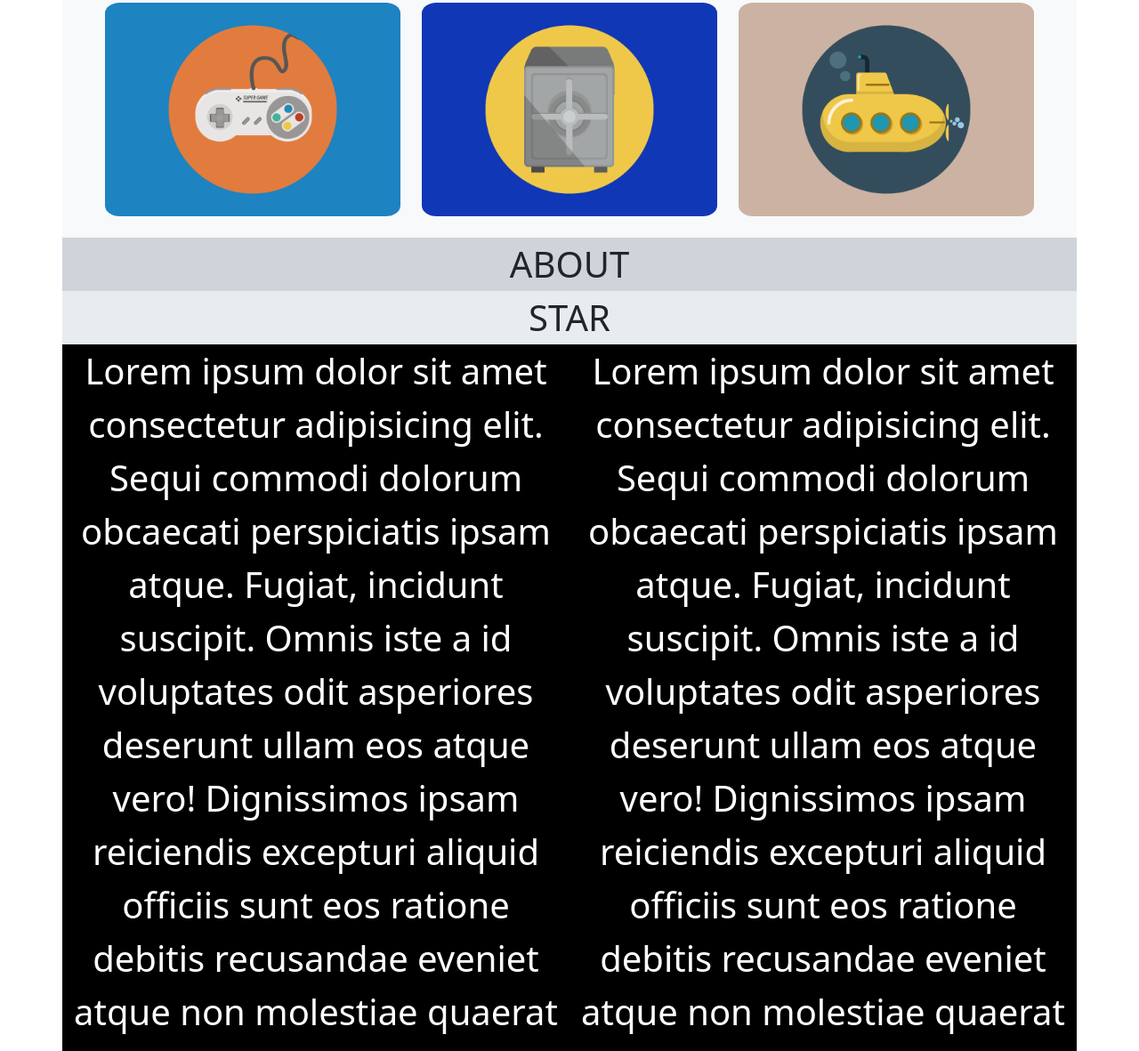
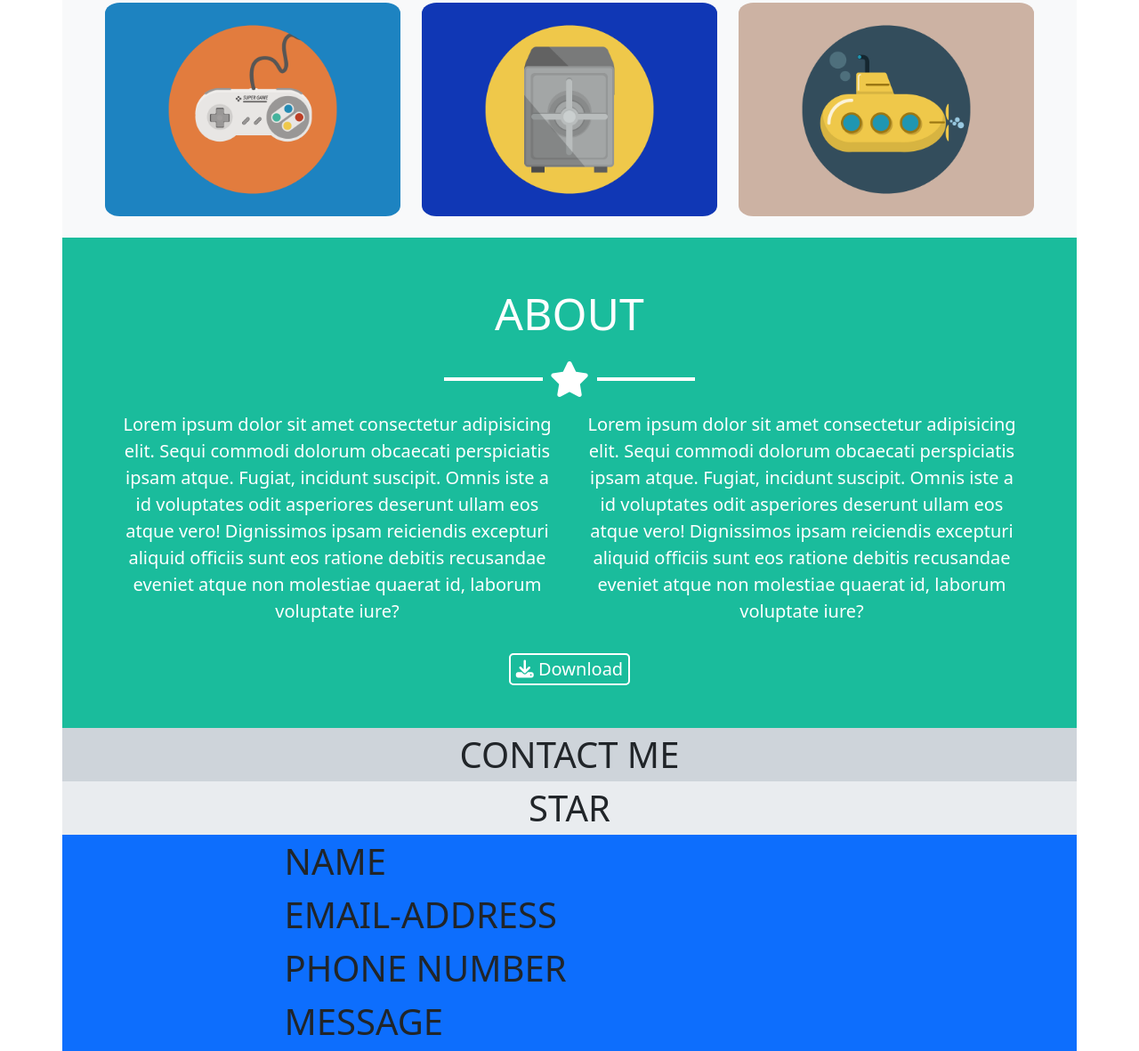
Before and after one commit to Giovanni-Damico98/html-css-bootstrap-freelancer, a plain HTML site: page index.html in a window 1280 px wide. Shown: the part 915-2096 px from the top of the page at 89% size. Drawn offline with nearby package versions, Linux system fonts and the light colour scheme.

Commit message:
section 3 complete

```diff
--- a/index.html
+++ b/index.html
@@ -120,15 +120,19 @@
     </div>
 
     <!-- SEZIONE TRE -->
-    <div class="container">
+    <div class="container bg-first-section">
       <div class="row d-flex">
-        <div class="col-12 bg-dark-subtle text-center font-size3">ABOUT</div>
-        <div class="col-12 bg-body-secondary text-center font-size3">STAR</div>
+        <div class="col-12 text-center text-white font-size2 pt-5">ABOUT</div>
+        <div
+          class="col-12 bg-first-section font-size3 d-flex justify-content-center p-3"
+        >
+          <div class="star-line"></div>
+          <i class="fa-solid fa-star text-white px-2"></i>
+          <div class="star-line"></div>
+        </div>
         <div class="col-12 d-flex justify-content-center">
-          <div class="row d-flex justify-content-center">
-            <div
-              class="col-8 col-md-6 bg-black text-center text-white font-size3"
-            >
+          <div class="row d-flex justify-content-center px-5">
+            <div class="col-8 col-md-6 text-center text-white font-size5">
               <p>
                 Lorem ipsum dolor sit amet consectetur adipisicing elit. Sequi
                 commodi dolorum obcaecati perspiciatis ipsam atque. Fugiat,
@@ -138,9 +142,7 @@
                 eveniet atque non molestiae quaerat id, laborum voluptate iure?
               </p>
             </div>
-            <div
-              class="col-8 col-md-6 bg-black text-center text-white font-size3"
-            >
+            <div class="col-8 col-md-6 text-center text-white font-size5">
               <p>
                 Lorem ipsum dolor sit amet consectetur adipisicing elit. Sequi
                 commodi dolorum obcaecati perspiciatis ipsam atque. Fugiat,
@@ -152,8 +154,10 @@
             </div>
           </div>
         </div>
-        <div class="col-12 bg-primary.bg-gradient text-center font-size3">
-          DOWNLOAD
+        <div class="col-12 text-center font-size5 text-white">
+          <button class="text-white bg-first-section mt-3 mb-5">
+            <i class="fa-solid fa-download"></i> Download
+          </button>
         </div>
       </div>
     </div>
--- a/style.css
+++ b/style.css
@@ -83,7 +83,7 @@ E GRANDEZZA DELLE ROW E COL */
   align-self: center;
   height: 4px;
   background-color: white;
-  width: 7%;
+  width: 10%;
 }
 
 /* SECOND SECTION */
@@ -100,3 +100,9 @@ E GRANDEZZA DELLE ROW E COL */
   width: 100%;
   border-radius: 5%;
 }
+
+/* THIRD SECTION */
+button {
+  border: solid 2px white;
+  border-radius: 5px !important;
+}
```
